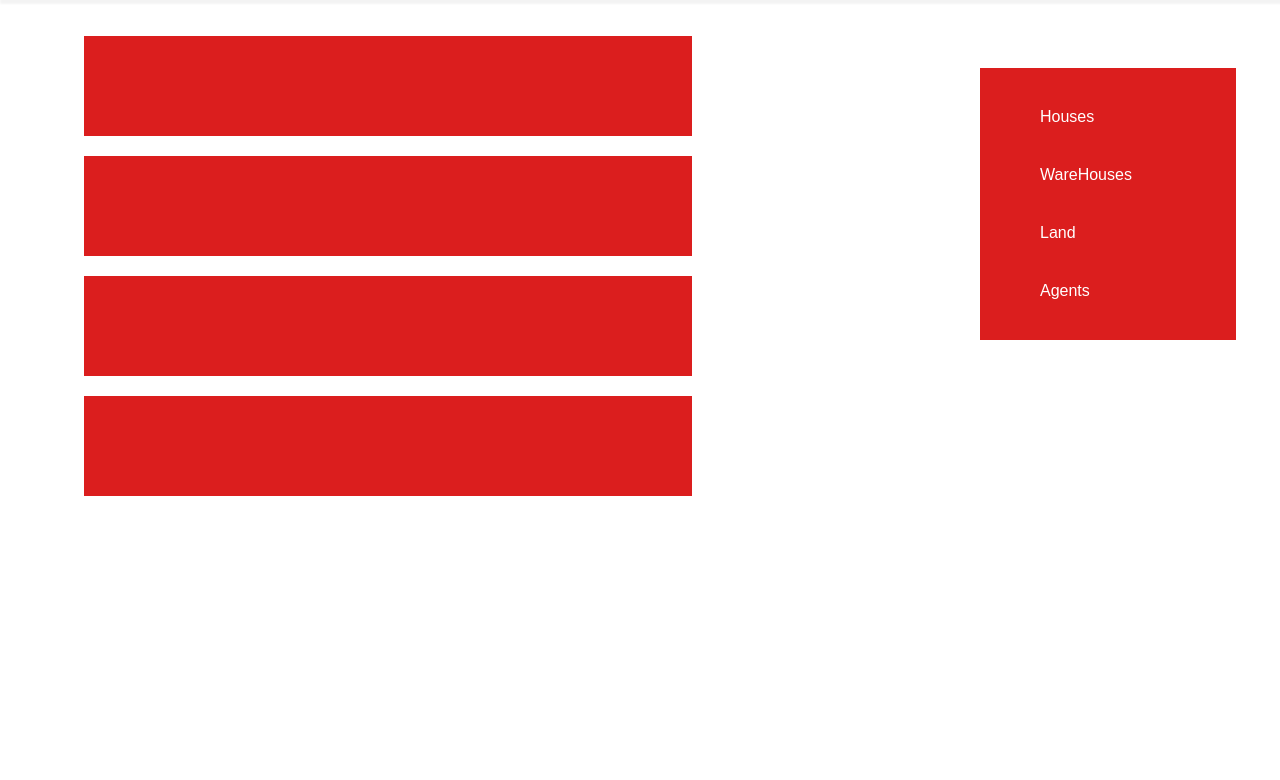
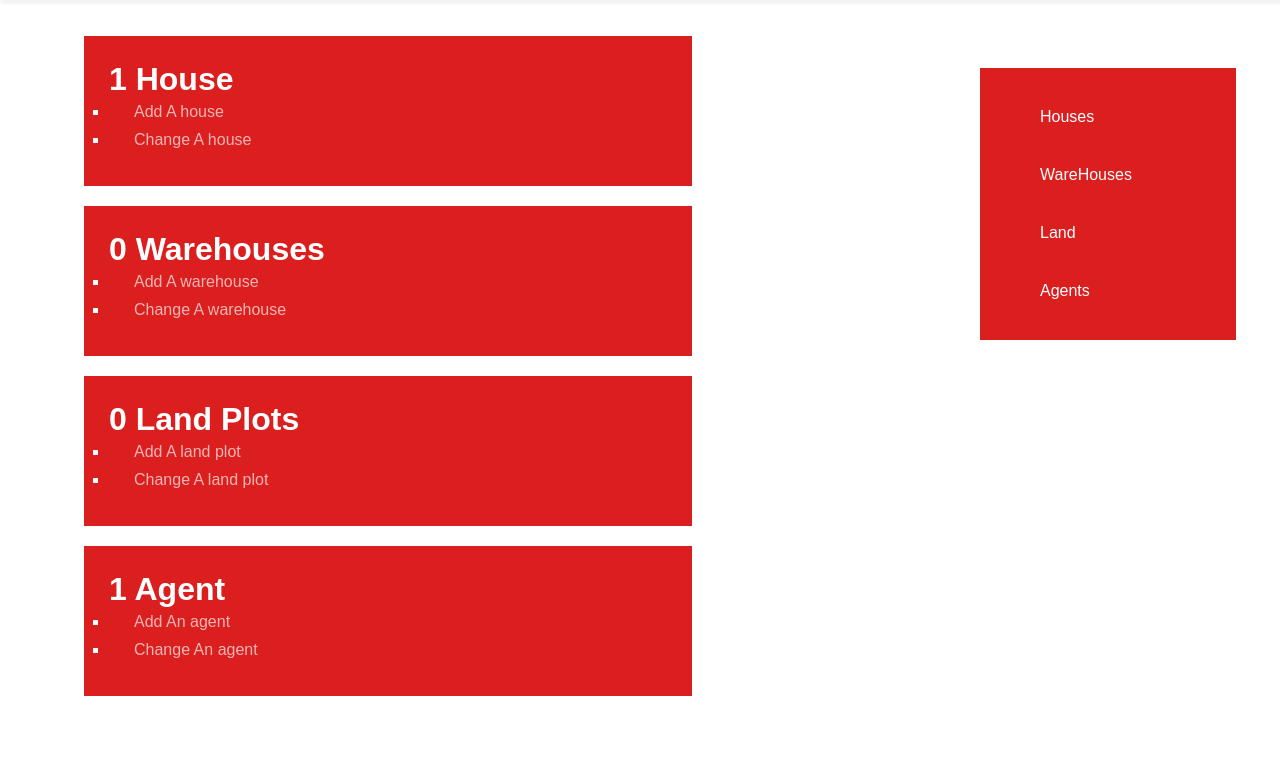
Before and after one commit to jod35/housing-django--project, a Django app: page /dashboard/ in a window 1280 px wide. Shown: the part 112-892 px from the top of the page. Before the commit the page ends 608 px from the top, so only its background shows below. Run offline with Django 3.2, Linux system fonts and the light colour scheme; a user stored in the database is signed in; data comes from the database, SQL or seed files in the repository; both versions use the stored data as it was after the commit; data that the repository does not hold is empty.

Commit message:
created views and routes for dashboard actions

```diff
--- a/properties/static/properties/css/main.css
+++ b/properties/static/properties/css/main.css
@@ -620,9 +620,24 @@ input[type="submit"] {
 /* Dashboard styling */
 .dash-container{
   width: 50%;
-  height: 100px;
+  height: 150px;
   margin: 20px;
   background-color: var(--primarycolor);
+  padding: 25px;
+  color: var(--white);
+}
+.dash-container ul li {
+  padding: 5px;
+  list-style-type:square;
+
+
+}
+.dash-option{
+  color: var(--whitish);
+  padding: 20px;
+}
+.dash-option:hover{
+  color: white;
 }
 .side-bar{
   position: fixed;
--- a/properties/templates/properties/home.html
+++ b/properties/templates/properties/home.html
@@ -1,7 +1,31 @@
 {% extends 'properties/dashboard.html' %} {% block content %}
-<div class="dash-container"></div>
-<div class="dash-container"></div>
-<div class="dash-container"></div>
-<div class="dash-container"></div>
+<div class="dash-container">
+  <h1>{{houses.count}} House{{houses.count|pluralize}}</h1>
+  <ul>
+    <li><a class="dash-option" href="">Add A house</a></li>
+    <li><a class="dash-option" href="">Change A house</a></li>
+  </ul>
+</div>
+<div class="dash-container">
+  <h1>{{warehouses.count}} Warehouse{{warehouses.count|pluralize}}</h1>
+  <ul>
+    <li><a class="dash-option" href="">Add A warehouse</a></li>
+    <li><a class="dash-option" href="">Change A warehouse</a></li>
+  </ul>
+</div>
+<div class="dash-container">
+  <h1>{{ land_plots.count }} Land Plot{{land_plots|pluralize}}</h1>
+  <ul>
+    <li><a class="dash-option" href="">Add A land plot</a></li>
+    <li><a class="dash-option" href="">Change A land plot</a></li>
+  </ul>
+</div>
+<div class="dash-container">
+  <h1>{{ agents.count }} Agent{{agents|pluralize}}</h1>
+  <ul>
+    <li><a class="dash-option" href="">Add An agent</a></li>
+    <li><a class="dash-option" href="">Change An agent</a></li>
+  </ul>
+</div>
 
 {% endblock content %}
--- a/properties/views.py
+++ b/properties/views.py
@@ -1,6 +1,6 @@
 from django.shortcuts import render
 from .models import House, WareHouse, Land
-from .models import House, WareHouse, Land
+from django.contrib import messages
 from django.contrib.auth.models import User
 from django.contrib.auth.decorators import login_required
 
@@ -19,4 +19,56 @@ def agents(request):
 
 @login_required
 def admin_dashboard(request):
-    return render(request, 'properties/home.html')
+    houses = House.objects.all()
+    warehouses = WareHouse.objects.all()
+    land = Land.objects.all()
+    agents = User.objects.all()
+    context = {
+        'houses': houses,
+        'warehouses': warehouses,
+        'land_plots': land,
+        'agents': agents
+    }
+    return render(request, 'properties/home.html', context)
+
+
+@login_required
+def create_house(request):
+    context = {}
+    return render(request, 'properties/createhouse.html', context)
+
+
+@login_required
+def create_warehouse(request):
+    context = {}
+    return render(request, 'properties/createwarehouse.html', context)
+
+
+@login_required
+def create_land_plot(request):
+    context = {}
+    return render(request, 'properties/createplot.html', context)
+
+
+@login_required
+def change_house(request):
+    context = {}
+    return render(request, 'properties/changehouse.html', context)
+
+
+@login_required
+def create_agent(request):
+    context = {}
+    return render(request, 'properties/addagent.html', context)
+
+
+@login_required
+def change_warehouse(request):
+    context = {}
+    return render(request, 'properties/changewarehouse.html', context)
+
+
+@login_required
+def change_plot(request):
+    context = {}
+    return render(request, 'properties/changeplot.html', context)
```
Also changed, not shown: db.sqlite3.
